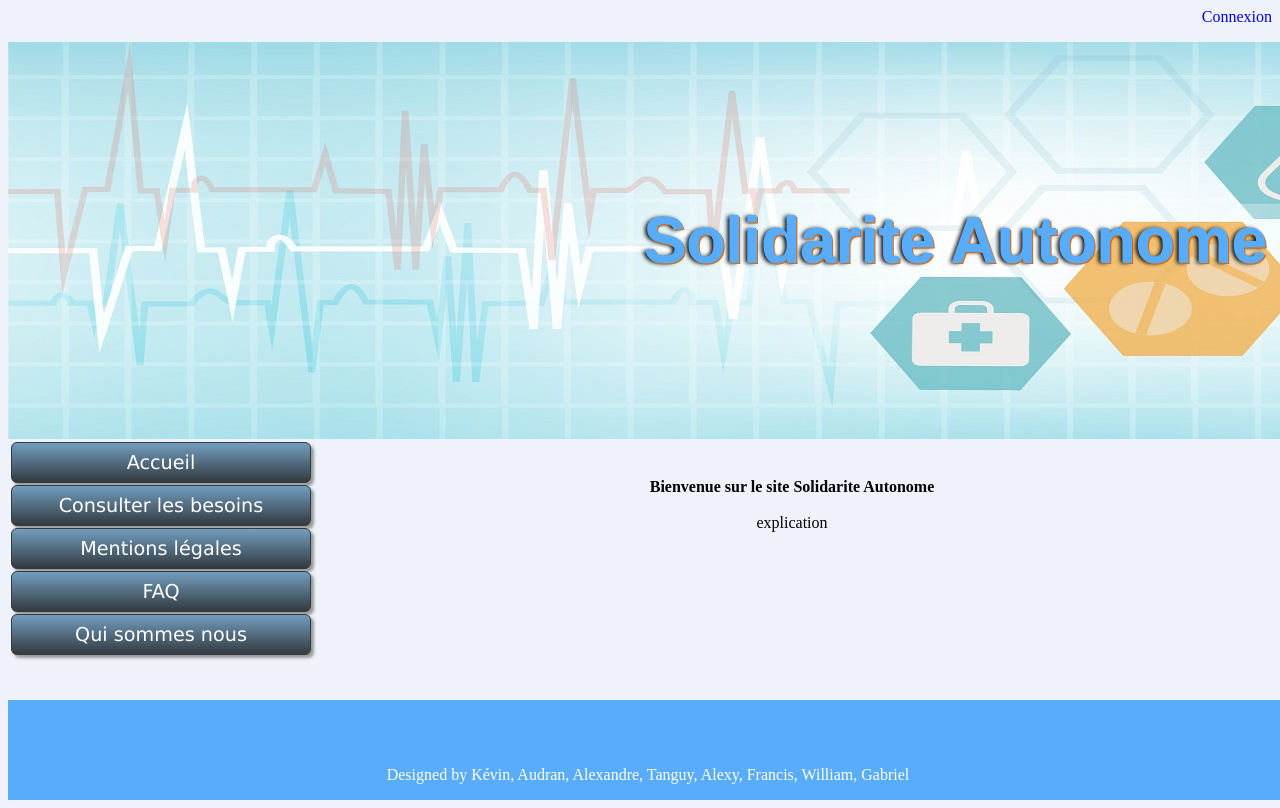
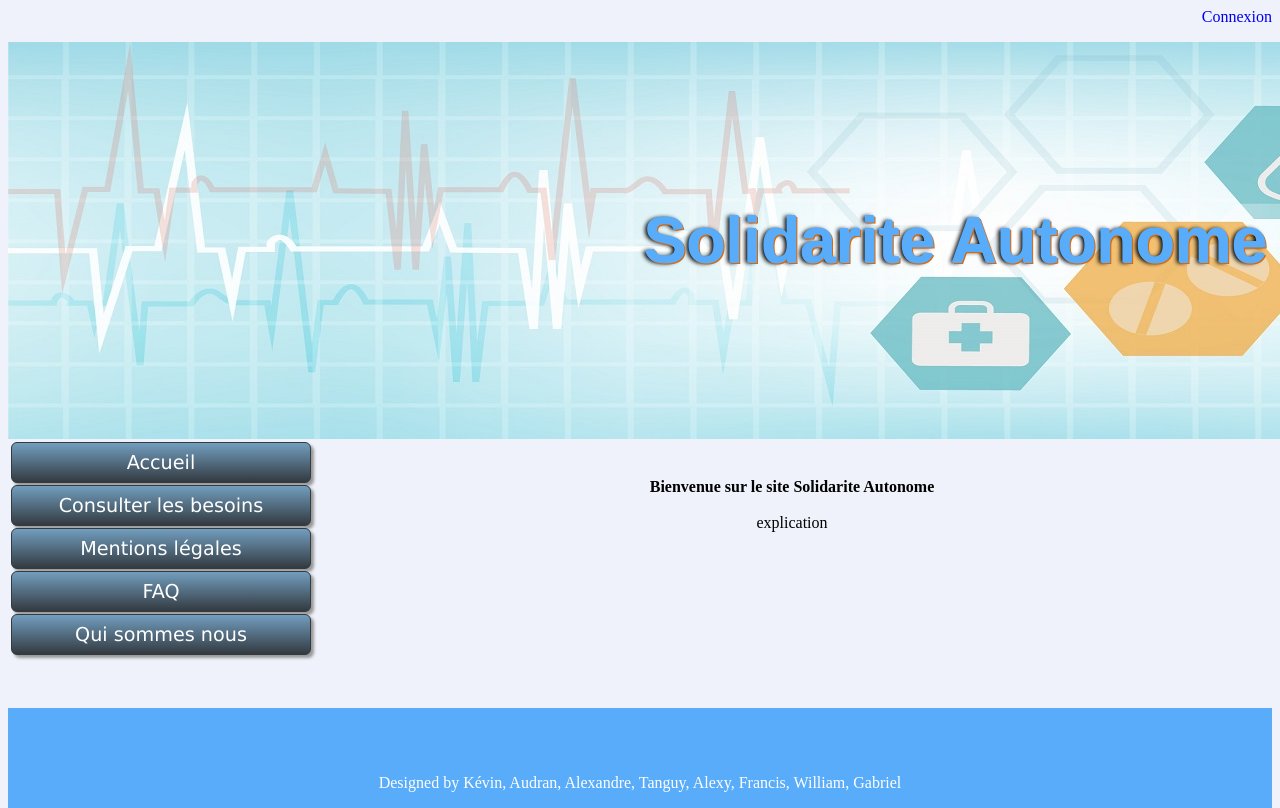
Before and after one commit to usergit123/Solidarite_Autonome, a PHP site: page / in a window 1280 px wide; the page is wider, and only the part inside the window is pictured. Run offline with PHP 8.4, Linux system fonts and the light colour scheme.

Commit message:
changement

```diff
--- a/index.php
+++ b/index.php
@@ -13,6 +13,7 @@
 
   </head>
   <body bgcolor=#EFF2FB>
+  <div id="main">
 	<?php
 	  if (isset($_SESSION['idP']))
 	  {
@@ -169,6 +170,6 @@
 <footer>
 	<p style="text-align:center; color:white;" >Designed by Kévin, Audran, Alexandre, Tanguy, Alexy, Francis, William, Gabriel</p>
 </footer>
-
+	</div>
   </body>
 </html>
--- a/style/style.css
+++ b/style/style.css
@@ -111,15 +111,22 @@ label
 footer{
 
 background:#58ACFA;
+position:absolute;
+bottom:0;
+width:100%;
+padding-top:50px;
+height:50px;
+}
 
-position:absolute;
+body, html{height:100%;}
 
-bottom:0;
 
-width:100%;
+#main{
 
-padding-top:50px;
+min-height:100%;
 
-height:50px;
+margin:0 auto;
+
+position:relative;
 
 }
--- a/vue/menu_connexion.php
+++ b/vue/menu_connexion.php
@@ -9,3 +9,4 @@
 	<li><a href="index.php?page=2">Région</a></li>
 	<li><a href="index.php?page=3">Mon Compte</a></li>
 </ul>
+<br>
```
